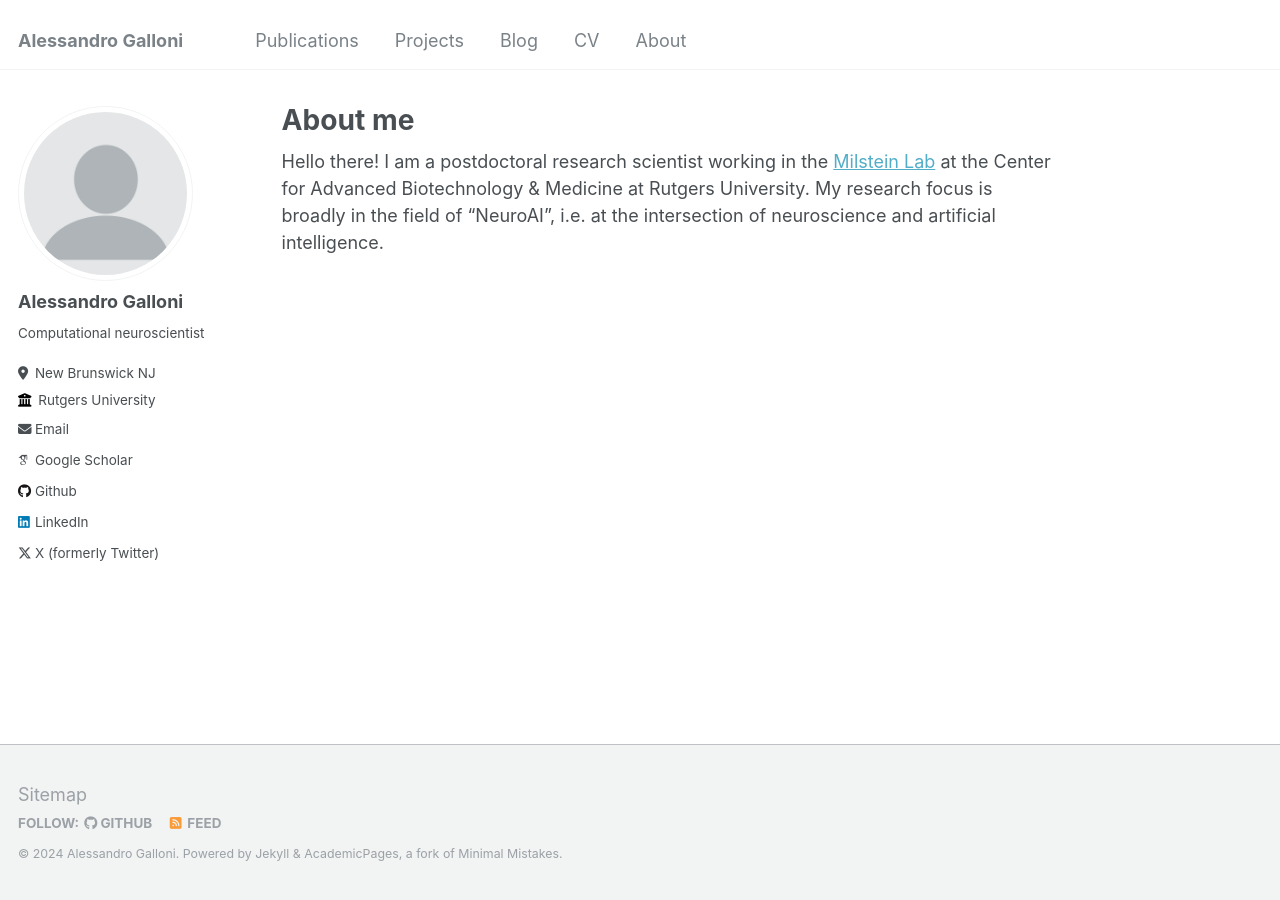
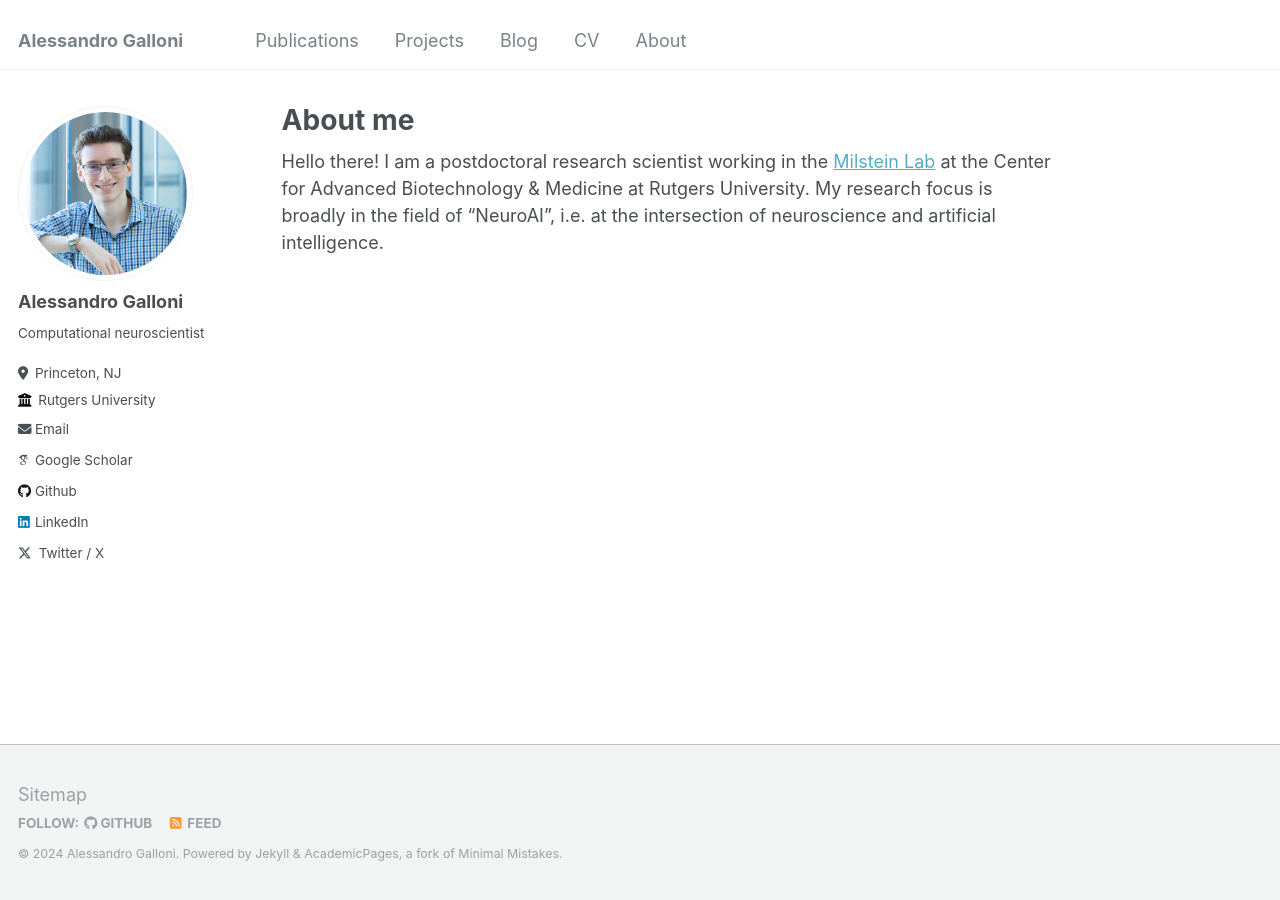
Before and after one commit to argalloni/argalloni.github.io, a Jekyll site: the page built from _pages/about.md, in a window 1280 px wide. Built offline with Jekyll 4.4.1, drawn with Linux system fonts in a browser that asks for light colours; some web fonts are replaced.

Commit message:
updated config

```diff
--- a/_config.yml
+++ b/_config.yml
@@ -21,11 +21,11 @@
 #               Additional customization can be done by editing /_includes/author-profile.html
 author:
   # Biographic information
-  avatar           : "profile.png"
+  avatar           : "bio-photo.jpg"
   name             : "Alessandro Galloni"
-  pronouns         : # example: "she/her"
+  pronouns         : # example: "he/him"
   bio              : "Computational neuroscientist"
-  location         : "New Brunswick NJ"
+  location         : "Princeton, NJ"
   employer         : "Rutgers University"
   uri              : # URL
   email            : "alessandro.galloni.11@ucl.ac.uk"
@@ -74,7 +74,7 @@
 
 
 # Site Settings
-teaser                   :  # filename of teaser fallback teaser image placed in /images/, .e.g. "500x300.png"
+teaser                   : # filename of teaser fallback teaser image placed in /images/, .e.g. "500x300.png"
 breadcrumbs              : false # true, false (default)
 words_per_minute         : 160
 future                   : true
--- a/_includes/author-profile.html
+++ b/_includes/author-profile.html
@@ -130,7 +130,8 @@
         <li><a href="https://{{ author.tumblr }}.tumblr.com"><i class="fab fa-fw fa-tumblr icon-pad-right" aria-hidden="true"></i>Tumblr</a></li>
       {% endif %}
       {% if author.twitter %}
-        <li><a href="https://twitter.com/{{ author.twitter }}"><i class="fab fa-fw fa-x-twitter icon-pad-right" aria-hidden="true"></i>X (formerly Twitter)</a></li>
+        <li><a href="https://twitter.com/{{ author.twitter }}"><i class="fab fa-fw fa-x-twitter icon-pad-right" aria-hidden="true"></i>
+          Twitter / X</a></li>
       {% endif %}
       {% if author.vine %}
         <li><a href="https://vine.co/u/{{ author.vine }}"><i class="fab fa-fw fa-vine icon-pad-right" aria-hidden="true"></i>Vine</a></li>
```
Also changed, not shown: CONTRIBUTING.md (deleted, +0 -7 lines).
